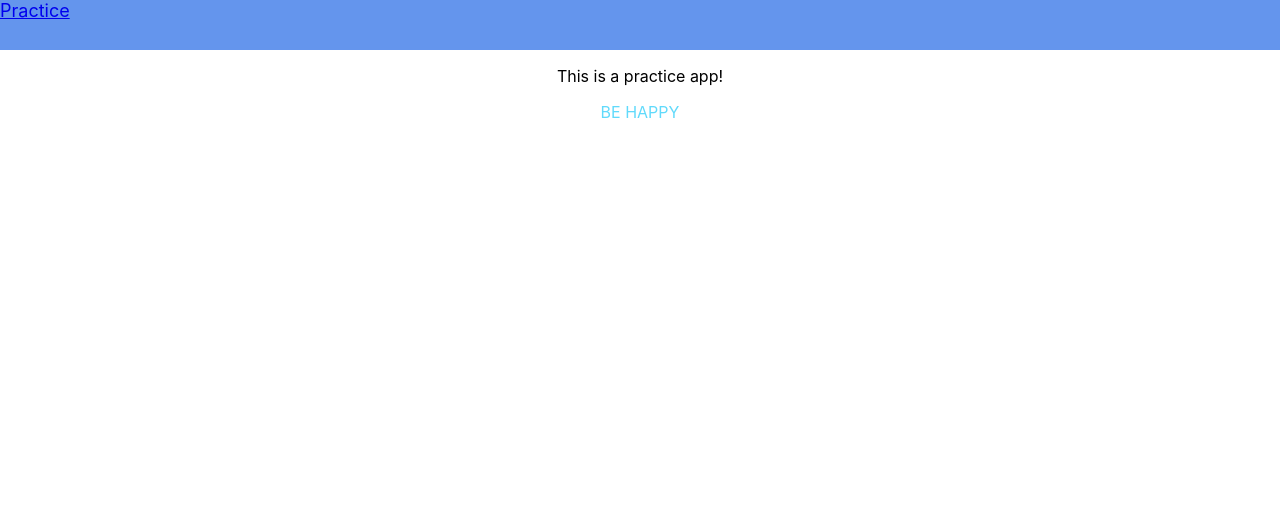
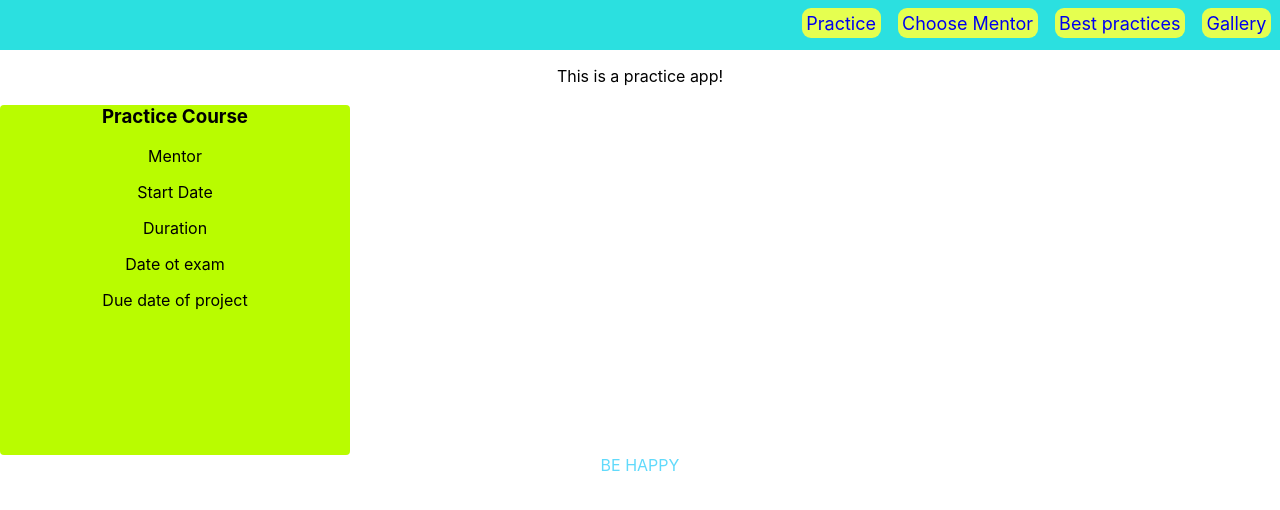
Before and after one commit to AtanasTachev/practice, a React (Create React App) app: page / in a window 1280 px wide. Shown: the top 510 px of the page. Built offline with nearby package versions, Linux system fonts and the light colour scheme.

Commit message:
add a container

```diff
--- a/src/App.js
+++ b/src/App.js
@@ -1,5 +1,6 @@
 import { BrowserRouter as Router, Route, Routes } from 'react-router-dom';
 import './App.css';
+import Container from './Components/container/Container';
 
 import Navigation from './Components/navigation/Navigation';
 
@@ -12,6 +13,7 @@ function App() {
         <p>
          This is a practice app!
         </p>
+        <Container />
         <a
           className="App-link"
           rel="noopener noreferrer"
--- /dev/null
+++ b/src/Components/container/Container.js
@@ -0,0 +1,16 @@
+import './container.css';
+
+const Container = () => {
+    return (
+        <div className='container'>
+            <h3>Practice Course</h3>
+            <p>Mentor</p>
+            <p>Start Date</p>
+            <p>Duration</p>
+            <p>Date ot exam</p>
+            <p>Due date of project</p>
+        </div>
+    )
+}
+
+export default Container;
--- /dev/null
+++ b/src/Components/container/container.css
@@ -0,0 +1,10 @@
+.container {
+    position: inherit;
+    width: 350px;
+    height: 350px;
+    text-align: inherit;
+    background-color: rgb(185, 252, 0);
+    border-radius: 0.25em;
+    justify-content: inherit;
+    display: inline-flexbox;
+}
--- a/src/Components/navigation/Navigation.js
+++ b/src/Components/navigation/Navigation.js
@@ -4,7 +4,10 @@ import { Link } from 'react-router-dom';
 const Navigation = () => {
     return (
         <nav className='nav'>
-            <Link to="/">Practice</Link>
+            <Link className="navLink" to="/">Practice</Link>
+            <Link className="navLink" to="/">Choose Mentor</Link>
+            <Link className="navLink" to="/">Best practices</Link>
+            <Link className="navLink" to="/">Gallery</Link>
         </nav>
     )
 }
--- a/src/Components/navigation/navigation.css
+++ b/src/Components/navigation/navigation.css
@@ -1,12 +1,25 @@
 .nav {
     color: black;
+    text-align: end;
     width: 100%;
     height: 50px;
     font-size: large;
     vertical-align: initial;
-    text-align: center;
     position: relative;
     top: 0;
-    display: flex;
-    background-color: cornflowerblue;
+    display: inherit;
+    justify-items: start;
+    background-color: rgb(43, 224, 224);
 }
+
+.navLink {
+    position: relative;
+    text-justify: inherit;
+    margin: 1vh;
+    background-color: rgb(229, 255, 80);
+    border-radius: 0.5em;
+    text-decoration: none;
+    margin-inline-end: 0.5em;
+    padding: 0.25em;
+    display: inline-block;
+}
```
